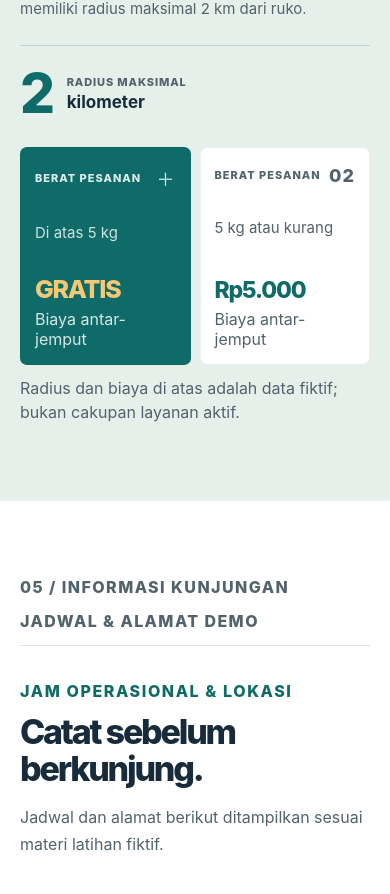
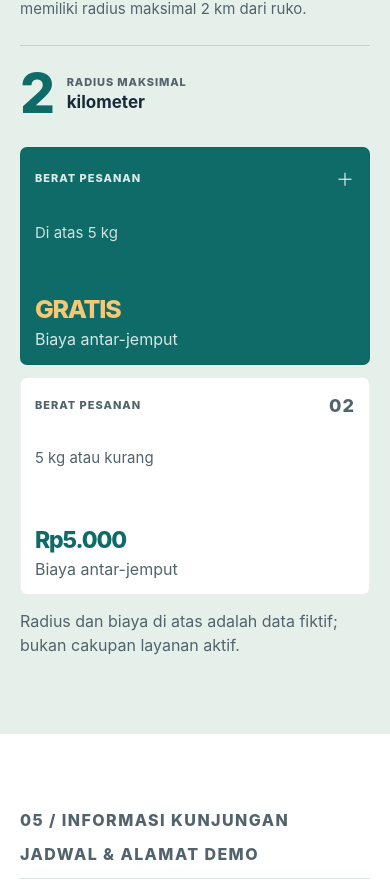
Before and after one commit to kannaryukkei/laundry-ceria-website, a React (Vite) app: page / in a window 390 px wide. Shown: the part 5392-6286 px from the top of the page. Built offline with nearby package versions, Linux system fonts and the light colour scheme.

Commit message:
fix(a4): stack pickup tiers on mobile

```diff
--- a/src/styles.css
+++ b/src/styles.css
@@ -357,7 +357,7 @@ button:focus-visible, a:focus-visible { outline: 3px solid var(--color-primary);
   .pickup-copy > p:not(.eyebrow) { margin-top: 15px; font-size: 15px; }
   .radius-display { margin-top: 23px; }
   .radius-number { font-size: 55px; }
-  .pickup-rules { grid-template-columns: 1fr 1fr; gap: 9px; }
+  .pickup-rules { grid-template-columns: 1fr; gap: 12px; }
   .pickup-rule { min-height: 218px; padding: 17px 14px 15px; }
   .pickup-rule > p { margin-top: 32px; font-size: 15px; }
   .pickup-rule > strong { font-size: 23px; }
```
